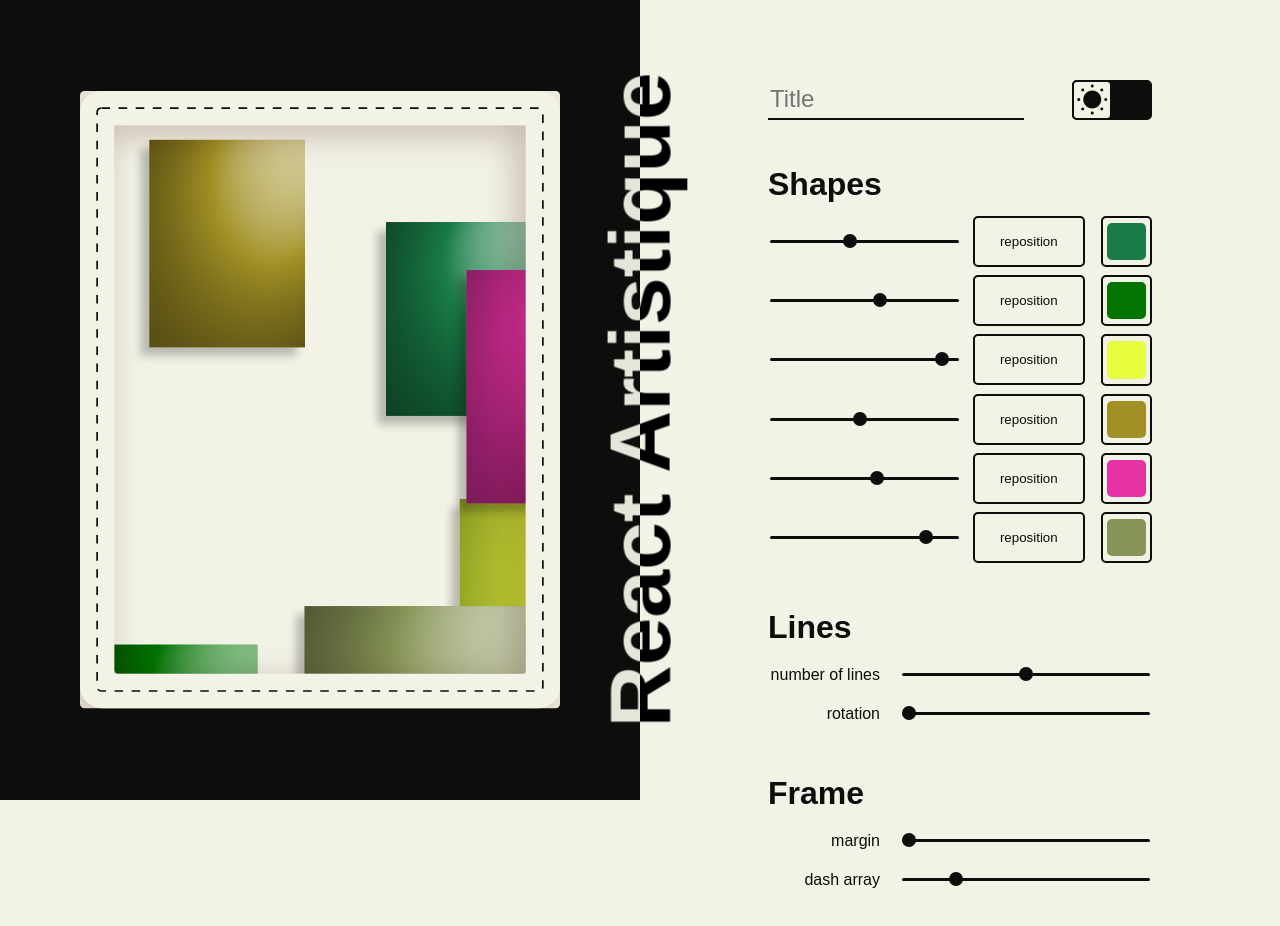
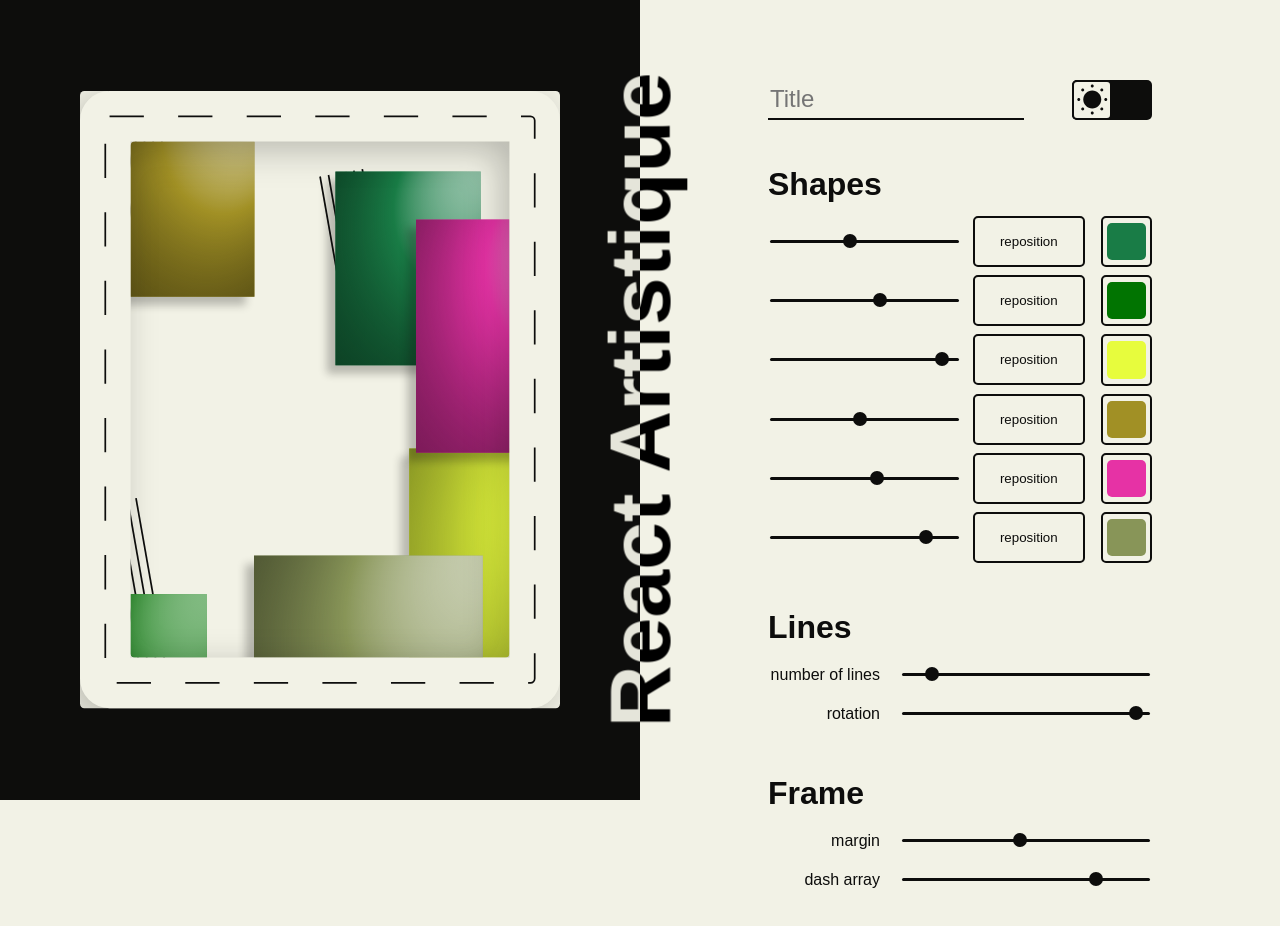
Before and after one commit to jitseD/react-artistique, a React (Vite) app: page / in a window 1280 px wide. Shown: the top 926 px of the page. Built offline with nearby package versions, Linux system fonts and the light colour scheme.

Commit message:
reactive svg lines

```diff
--- a/src/App.jsx
+++ b/src/App.jsx
@@ -1,39 +1,66 @@
 import { useState, useContext } from "react";
 import { canvas } from "./context/CanvasContext";
 import InputSection from "./components/InputSection";
+import Lines from "./components/Lines";
+import Shape from "./components/Shape";
 import Slider from "./components/Slider";
 import SliderWrapper from "./components/SliderWrapper";
-import Shape from "./components/Shape";
 import ShapeSection from "./components/ShapeSection";
 import TextInput from "./components/TextInput";
 import Toggle from "./components/Toggle";
 import './App.css'
 
-const generateRandomShape = (id, canvasContext) => {
+
+const generateRandomFrame = () => {
+  const margin = Math.floor(Math.random() * 40) + 40;
+  const dashes = Math.floor(Math.random() * 50);
+  return { margin, dashes }
+}
+
+const generateRandomLines = () => {
+  const total = Math.floor(Math.random() * 10) + 5;
+  const rotation = Math.floor(Math.random() * 360);
+
+  return { total, rotation };
+}
+
+const generateRandomLinePattern = (id, canvasContext, margin) => {
+  const randomX = Math.floor(Math.random() * canvasContext.width + margin) - margin * 2;
+  const randomY = Math.floor(Math.random() * canvasContext.height + margin) - margin * 2;
+
+  return { id, pos: { x: randomX, y: randomY } };
+}
+
+
+const generateRandomShape = (id, canvasContext, margin) => {
   const randomSize = Math.floor(Math.random() * 150) + 50;
   const randomColor = `#${Math.floor(Math.random() * 0x1000000).toString(16).padStart(6, '0')}`;
-  const randomX = Math.floor(Math.random() * canvasContext.width);
-  const randomY = Math.floor(Math.random() * canvasContext.height);
+  const randomX = Math.floor(Math.random() * canvasContext.width + margin) - margin * 2;
+  const randomY = Math.floor(Math.random() * canvasContext.height + margin) - margin * 2;
   const randomTypeCircle = Math.random() < 0.5;
 
   return { id, size: randomSize, color: randomColor, pos: { x: randomX, y: randomY }, typeCircle: randomTypeCircle };
 }
-
 
 const App = () => {
   const canvasContext = useContext(canvas);
   const [darkMode, setDarkMode] = useState(false);
   const [colorMode, setColorMode] = useState({ foreground: "#0D0D0C", background: "#F2F2E6" });
   const [title, setTitle] = useState("");
-  const [lines, setLines] = useState({ total: 10, rotation: 0 });                 // random total / rotation
-  const [frame, setFrame] = useState({ margin: 40, dashes: 10 });                 // random margin / dashes
+  const [frame, setFrame] = useState(generateRandomFrame());
+  const [lines, setLines] = useState(generateRandomLines());
+  const [linesPattern, setLinesPattern] = useState([
+    generateRandomLinePattern("line1", canvasContext, frame.margin),
+    generateRandomLinePattern("line2", canvasContext, frame.margin),
+    generateRandomLinePattern("line3", canvasContext, frame.margin),
+  ]);
   const [shapes, setShapes] = useState([
-    generateRandomShape("shape1", canvasContext),
-    generateRandomShape("shape2", canvasContext),
-    generateRandomShape("shape3", canvasContext),
-    generateRandomShape("shape4", canvasContext),
-    generateRandomShape("shape5", canvasContext),
-    generateRandomShape("shape6", canvasContext),
+    generateRandomShape("shape1", canvasContext, frame.margin),
+    generateRandomShape("shape2", canvasContext, frame.margin),
+    generateRandomShape("shape3", canvasContext, frame.margin),
+    generateRandomShape("shape4", canvasContext, frame.margin),
+    generateRandomShape("shape5", canvasContext, frame.margin),
+    generateRandomShape("shape6", canvasContext, frame.margin),
   ]);
   const handleColorModeChange = () => {
     const newDarkMode = !darkMode;
@@ -83,14 +110,17 @@ const App = () => {
             fill={colorMode.background}
             rx="5"
           />
+          {linesPattern.map(linePattern => (
+            <Lines key={linePattern.id} linePattern={linePattern} lines={lines} colorMode={colorMode} />
+          ))}
+
 
           {shapes.map((value) => (
             <Shape key={value.id} value={value} colorMode={colorMode} />
           ))}
 
-
           <rect // frame
-            className="shadow--frame"
+            className={`${darkMode ? 'shadow__frame--darkmode' : 'shadow__frame'}`}
             x={0 + frame.margin / 2} y={0 + frame.margin / 2} width={canvasContext.width - frame.margin} height={canvasContext.height - frame.margin}
             fill="none"
             stroke={colorMode.background} strokeWidth={frame.margin}
--- /dev/null
+++ b/src/components/Lines.jsx
@@ -0,0 +1,24 @@
+import PropTypes from "prop-types";
+
+const Lines = ({ linePattern, lines, colorMode }) => {
+    return (
+        <g transform={`rotate(${lines.rotation} ${linePattern.pos.x + 10 * lines.total / 2} ${linePattern.pos.y + 100})`}>
+            {Array.from({ length: lines.total }).map((_, index) => (
+                <line
+                    key={`${linePattern.id}-${index}`}
+                    x1={(index * 10) + linePattern.pos.x} y1={linePattern.pos.y}
+                    x2={(index * 10) + linePattern.pos.x} y2={linePattern.pos.y + 200}
+                    stroke={colorMode.foreground} strokeWidth="2"
+                />
+            ))}
+        </g>
+    )
+}
+
+Lines.propTypes = {
+    linePattern: PropTypes.object.isRequired,
+    lines: PropTypes.object.isRequired,
+    colorMode: PropTypes.object.isRequired,
+};
+
+export default Lines;
--- a/src/components/Shape.css
+++ b/src/components/Shape.css
@@ -1,12 +1,12 @@
-.shadow--frame {
-    filter: drop-shadow(-10px 10px 20px rgba(60, 5, 5, 0.25));
+.shadow__frame {
+    filter: drop-shadow(-10px 10px 20px rgba(13, 13, 12, 0.25));
 }
 
-body:has(input[type="checkbox"]:checked) .shadow--frame{
-    filter: drop-shadow(-10px 10px 20px rgba(60, 5, 95, 0.25));
+.shadow__frame--darkmode {
+    filter: drop-shadow(-10px 10px 20px rgba(242, 242, 230, 0.25));
 }
 
-.shadow--shape {
+.shadow__shape {
     filter: blur(5px);
     opacity: 0.25;
 }
--- a/src/components/Shape.jsx
+++ b/src/components/Shape.jsx
@@ -16,7 +16,7 @@ const Shape = ({ value, colorMode }) => {
             {value.typeCircle ? (
                 <>
                     <circle // drop shadow
-                        mask="url(#canvas)" className="shadow--shape"
+                        mask="url(#canvas)" className="shadow__shape"
                         cx={value.pos.x - 10} cy={value.pos.y + 10} r={value.size}
                         fill={colorMode.foreground}
                         stroke="none"
@@ -37,7 +37,7 @@ const Shape = ({ value, colorMode }) => {
             ) : (
                 <>
                     <rect // drop shadow
-                        mask="url(#canvas)" className="shadow--shape"
+                        mask="url(#canvas)" className="shadow__shape"
                         x={value.pos.x - 10} y={value.pos.y + 10} width={value.size * 1.5} height={value.size * 2}
                         fill={colorMode.foreground}
                         stroke="none"
```
